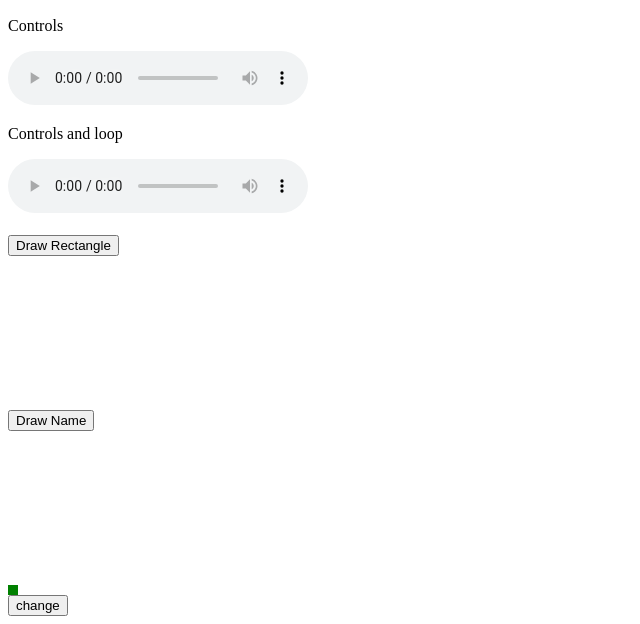
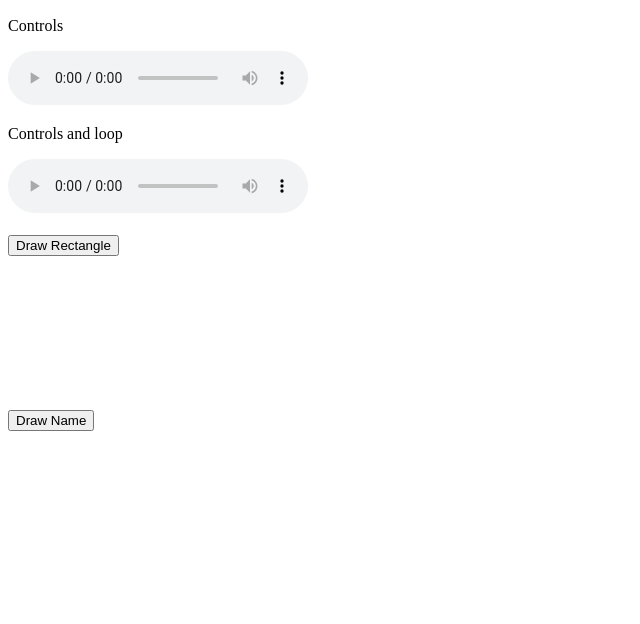
Before and after one commit to mobiledev2018/mobiledev2018.github.io, a plain HTML site: page pages/video-audio-canvas.html in a window 1280 px wide. Shown: the part 881-1505 px from the top of the page, without its empty margins (0-640 px from the left). After the commit the page ends 1474 px from the top, so only its background shows below. Drawn offline with Linux system fonts and the light colour scheme.

Commit message:
removed test

```diff
--- a/pages/video-audio-canvas.html
+++ b/pages/video-audio-canvas.html
@@ -65,12 +65,6 @@
         <br>
 
         <canvas id="drawName"></canvas>
-        <br>
-
-        <div class="hello"></div>
-
-         <button type="button" onclick="changeprop()">change</button>
-        <br>
 
     </body>
 
```
